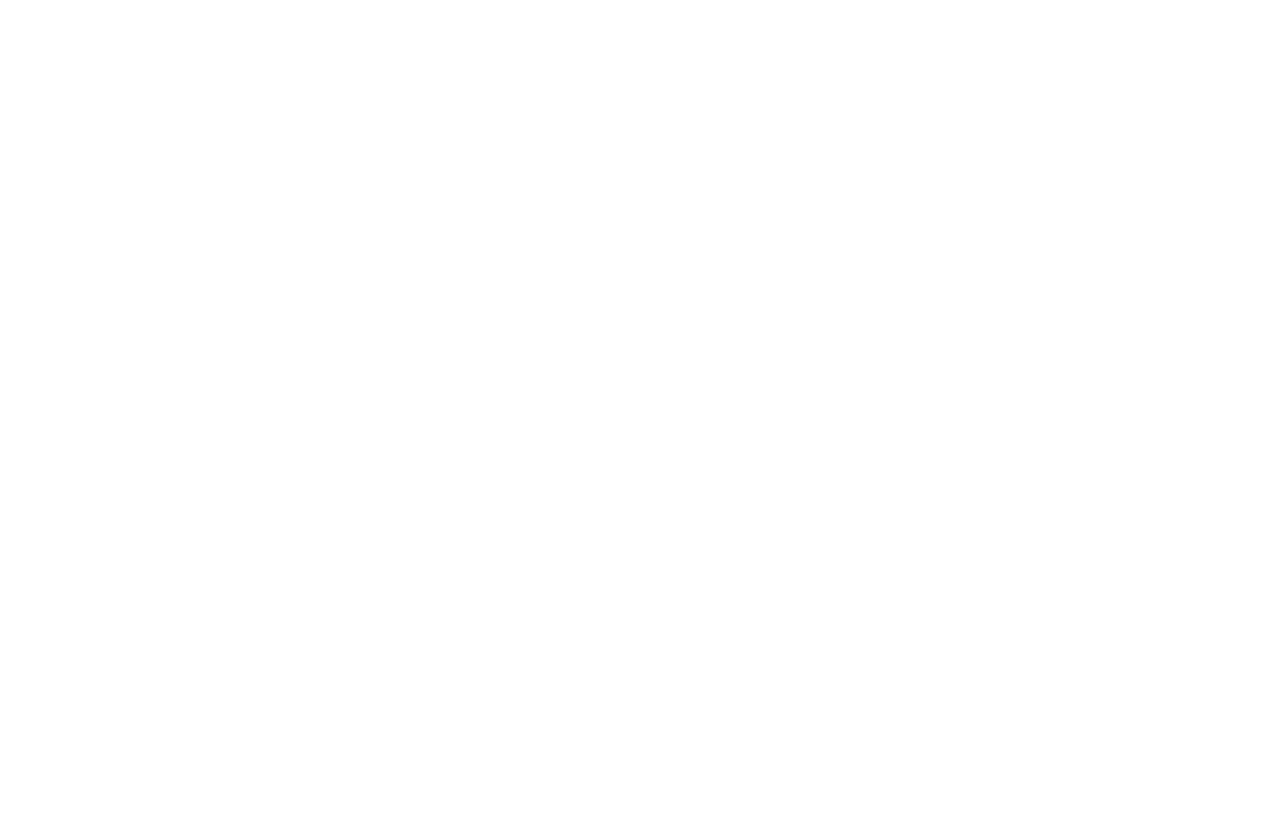
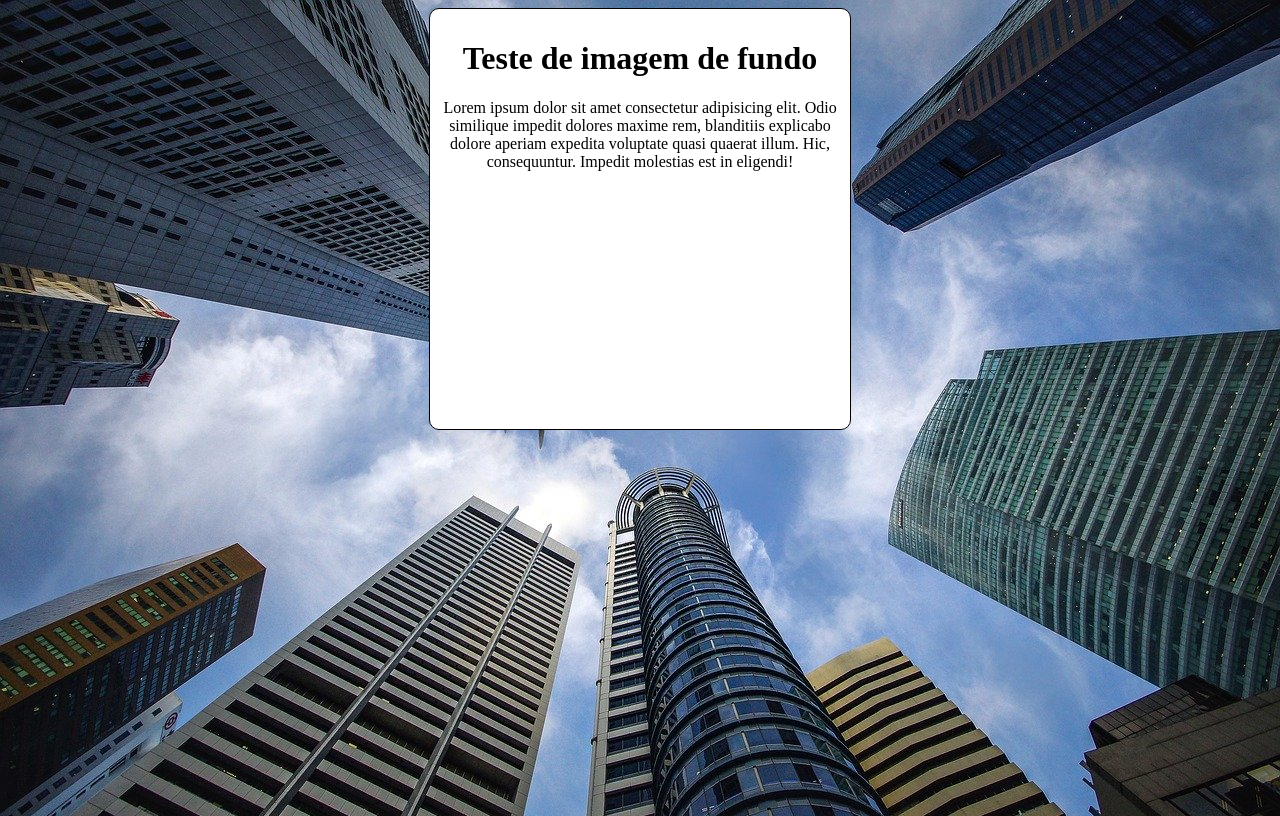
Before and after one commit to Kayin310/HTML-CSS, a plain HTML site: page Exercicios/Ex-22/fundo03.html in a window 1280 px wide. Drawn offline with Linux system fonts and the light colour scheme.

Commit message:
ex22 atualizado

```diff
--- a/Exercicios/Ex-22/fundo03.html
+++ b/Exercicios/Ex-22/fundo03.html
@@ -4,8 +4,31 @@
     <meta charset="UTF-8">
     <meta name="viewport" content="width=device-width, initial-scale=1.0">
     <title>Document</title>
+    <style>
+        body{
+            height: 100vh;
+            background-color: rgb(43, 0, 43);
+            background-image: url(imagens/wallpaper002.jpg);
+            background-position: center top;
+            background-repeat: no-repeat;
+            background-size: cover;
+        }
+        main{
+            text-align: center;
+            background-color: white;
+            height: 400px;
+            width: 400px;
+            padding: 10px;
+            margin: auto;
+            border: 1px solid black;
+            border-radius: 10px;
+        }
+    </style>
 </head>
 <body>
-
+    <main>
+        <h1>Teste de imagem de fundo</h1>
+        <p>Lorem ipsum dolor sit amet consectetur adipisicing elit. Odio similique impedit dolores maxime rem, blanditiis explicabo dolore aperiam expedita voluptate quasi quaerat illum. Hic, consequuntur. Impedit molestias est in eligendi!</p>
+    </main>
 </body>
 </html>
```
